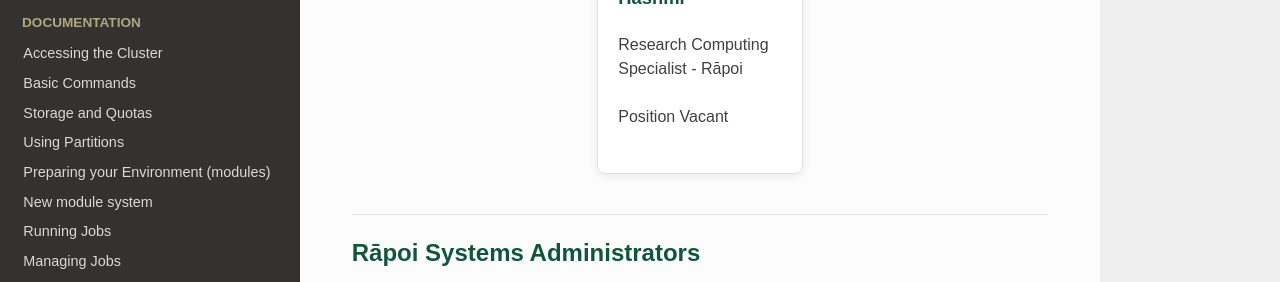
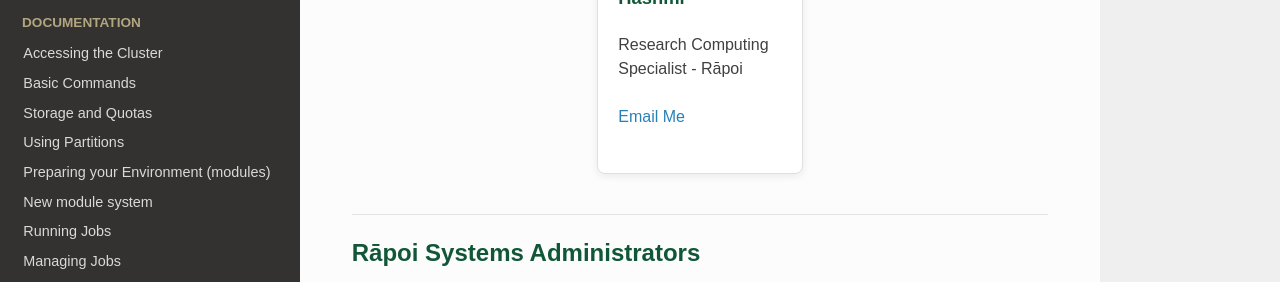
Before and after one commit to vuw-research-computing/raapoi-docs, an MkDocs documentation site: the page built from docs/support.md, in a window 1280 px wide and 900 px high, scrolled down 585 px. Shown: the part 152-434 px from the top of the window. Built offline with MkDocs 1.6.1, drawn with Linux system fonts in a browser that asks for light colours; nearby versions of some CDN libraries; some web fonts are replaced; a script that is not in the unit is left out.

Commit message:
Update contact information for Muhammad Hashmi
Replaced 'Position Vacant' with an email link for Muhammad Hashmi.

```diff
--- a/docs/support.md
+++ b/docs/support.md
@@ -25,7 +25,7 @@ Our research computing specialist is usually ready to assist you in getting star
     <div class="container">
       <h4><b>Muhammad Hashmi</b></h4>
       <p>Research Computing Specialist - Rāpoi</p>
-      <p>Position Vacant</p>
+      <p><a href="mailto:Muhammad.Hashmi@vuw.ac.nz?subject=Rāpoi support">Email Me</a>  </p>
     </div>
   </div>
 
```
